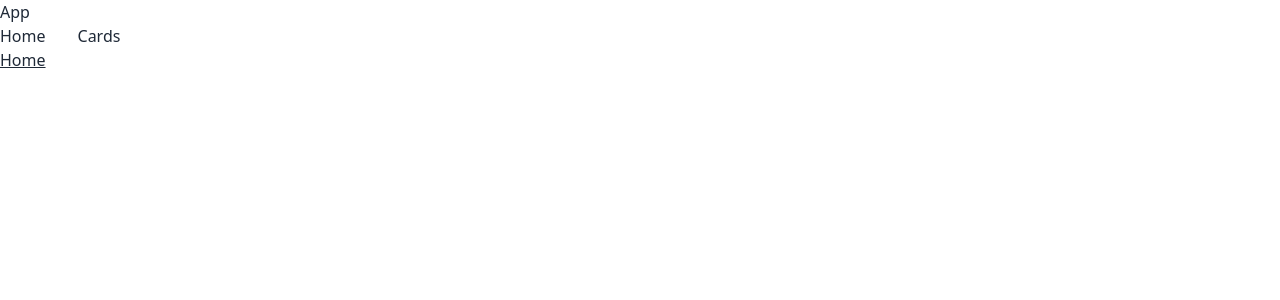
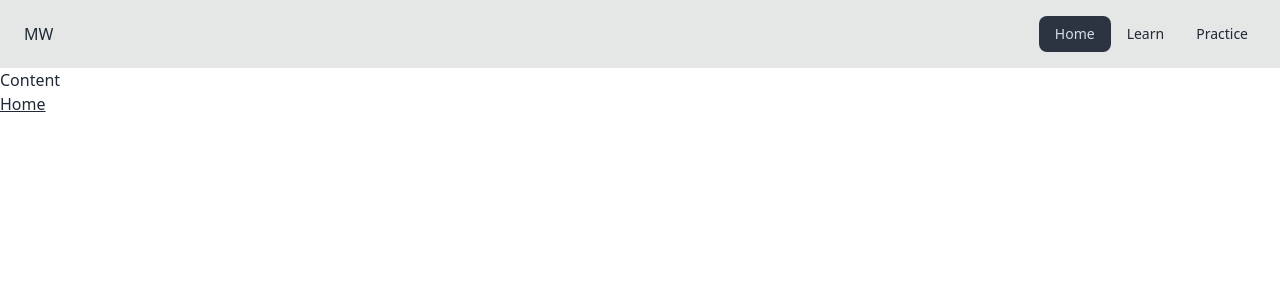
Before and after one commit to fm-anderson/mw_bmt, a React (Vite) app: page / in a window 1280 px wide. Shown: the top 300 px of the page. Built offline with nearby package versions, Linux system fonts and the light colour scheme.

Commit message:
navbar menu added

```diff
--- a/src/App.tsx
+++ b/src/App.tsx
@@ -1,17 +1,13 @@
 import { Routes, Route } from "react-router";
 import Home from "./routes/Home";
 import Cards from "./routes/Cards";
+import Navbar from "./components/Navbar";
 
 function App() {
   return (
     <>
-      <div>
-        <h1>App</h1>
-        <div className="flex gap-8">
-          <a href="/">Home</a>
-          <a href="cards">Cards</a>
-        </div>
-      </div>
+      <Navbar />
+
       <Routes>
         <Route index element={<Home />} />
         <Route path="cards" element={<Cards />} />
--- /dev/null
+++ b/src/components/Navbar.tsx
@@ -0,0 +1,66 @@
+import { NavLink } from "react-router";
+import menu from "../config/menu.json";
+
+function Navbar() {
+  return (
+    <div className="drawer">
+      <input id="my-drawer-3" type="checkbox" className="drawer-toggle" />
+      <div className="drawer-content flex flex-col">
+        {/* Navbar */}
+        <div className="navbar w-full bg-base-300">
+          <div className="flex-none lg:hidden">
+            <label
+              htmlFor="my-drawer-3"
+              aria-label="open sidebar"
+              className="btn btn-square btn-ghost"
+            >
+              <svg
+                xmlns="http://www.w3.org/2000/svg"
+                fill="none"
+                viewBox="0 0 24 24"
+                className="inline-block h-6 w-6 stroke-current"
+              >
+                <path
+                  strokeLinecap="round"
+                  strokeLinejoin="round"
+                  strokeWidth="2"
+                  d="M4 6h16M4 12h16M4 18h16"
+                ></path>
+              </svg>
+            </label>
+          </div>
+          <div className="mx-2 flex-1 px-2">MW</div>
+          <div className="hidden flex-none lg:block">
+            <ul className="menu menu-horizontal">
+              {/* Navbar menu content here */}
+              {menu.main.map((item) => (
+                <li key={item.url}>
+                  <NavLink to={item.url}>{item.name}</NavLink>
+                </li>
+              ))}
+            </ul>
+          </div>
+        </div>
+        {/* Page content here */}
+        Content
+      </div>
+      <div className="drawer-side">
+        <label
+          htmlFor="my-drawer-3"
+          aria-label="close sidebar"
+          className="drawer-overlay"
+        ></label>
+        <ul className="menu min-h-full w-80 bg-base-200 p-4">
+          {/* Sidebar content here */}
+          {menu.main.map((item) => (
+            <li key={item.url}>
+              <NavLink to={item.url}>{item.name}</NavLink>
+            </li>
+          ))}
+        </ul>
+      </div>
+    </div>
+  );
+}
+
+export default Navbar;
--- /dev/null
+++ b/src/config/menu.json
@@ -0,0 +1,16 @@
+{
+  "main": [
+    {
+      "name": "Home",
+      "url": "/"
+    },
+    {
+      "name": "Learn",
+      "url": "learn"
+    },
+    {
+      "name": "Practice",
+      "url": "practice"
+    }
+  ]
+}
```
